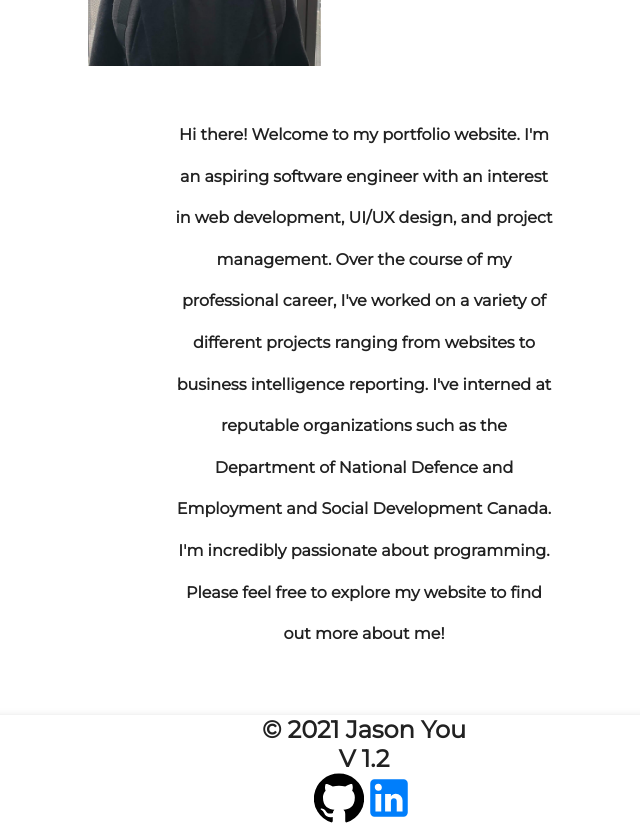
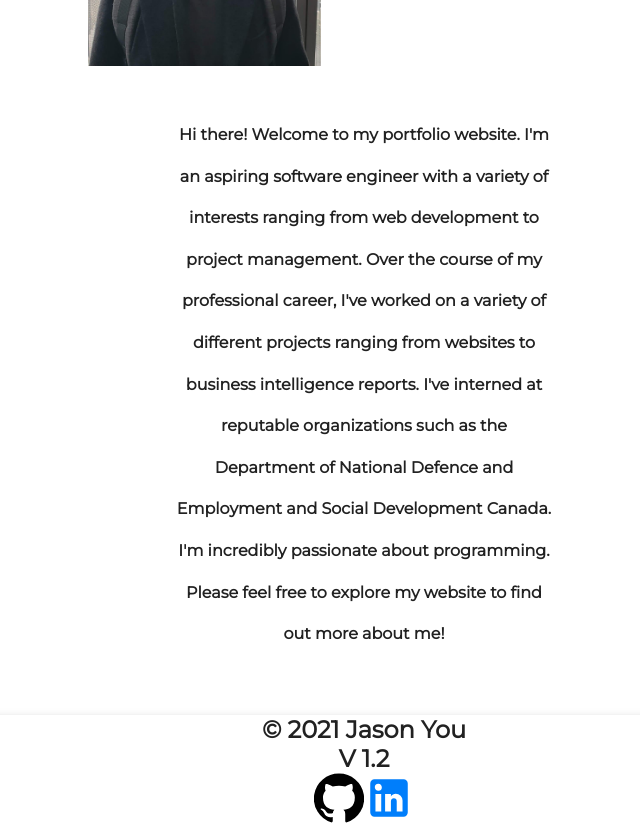
Before and after one commit to jyou044/personalwebsite, a React (Create React App) app: page / in a window 1280 px wide. Shown: the part 460-1289 px from the top of the page, without its empty margins (276-916 px from the left). Built offline with nearby package versions, Linux system fonts and the light colour scheme.

Commit message:
Adding blur to images

```diff
--- a/package.json
+++ b/package.json
@@ -15,6 +15,7 @@
     "react-css-blur": "^1.1.1",
     "react-dom": "^17.0.2",
     "react-icons": "^4.2.0",
+    "react-lazy-load-image-component": "^1.5.1",
     "react-pdf": "^5.3.0",
     "react-player": "^2.9.0",
     "react-router-dom": "^5.2.0",
--- a/src/components/About/Slider.css
+++ b/src/components/About/Slider.css
@@ -70,6 +70,6 @@
 
   .slide.active {
     opacity: 1;
-    transition-duration: 4s;
+    transition-duration: 2s;
     transform: scale(1.05);
   }
--- a/src/components/About/Slider.js
+++ b/src/components/About/Slider.js
@@ -4,6 +4,8 @@
 import React, { useState } from 'react';
 import { Photos1 } from './Photos1';
 import { FaArrowAltCircleLeft, FaArrowAltCircleRight } from 'react-icons/fa';
+import { LazyLoadImage } from 'react-lazy-load-image-component';
+import 'react-lazy-load-image-component/src/effects/blur.css';
 import './Slider.css';
 const Slider = ({ slides }) => {
     const [current, setCurrent] = useState(0)
@@ -28,8 +30,13 @@ const Slider = ({ slides }) => {
                         className={index === current ? 'slide active' : 'slide'}
                         key={index}
                     >
-                        {index === current && (<img src={slide.image}
-                          placeholder="blur" alt="My Pictures" className='image'/>
+                        {index === current && (
+                            <LazyLoadImage
+                                key={slide.index}
+                                alt="My Pictures"
+                                src={slide.image}
+                                className='image'
+                                effect="blur"/>
                         )}
                     </div>
                 )
--- a/src/components/Home/Home.js
+++ b/src/components/Home/Home.js
@@ -51,8 +51,8 @@ export default function Home() {
 
             <Grid container className={classes.flexVal}>
                 <Grid item xs={12} md={4} className={classes.paraFormat} style={{ padding: 20 }}>
-                    <p> <b>Hi there! Welcome to my portfolio website. I'm an aspiring software engineer with an interest in web development, UI/UX design, and project management.
-                        Over the course of my professional career, I've worked on a variety of different projects ranging from websites to business intelligence reporting. I've interned
+                    <p> <b>Hi there! Welcome to my portfolio website. I'm an aspiring software engineer with a variety of interests ranging from web development to project management.
+                        Over the course of my professional career, I've worked on a variety of different projects ranging from websites to business intelligence reports. I've interned
                         at reputable organizations such as the Department of National Defence and Employment and Social Development Canada. I'm incredibly passionate about programming.
                         Please feel free to explore my website to find out more about me! </b>
                     </p>
```
Also changed, not shown: 1 other file (tests, documents, lock files or other folders).
